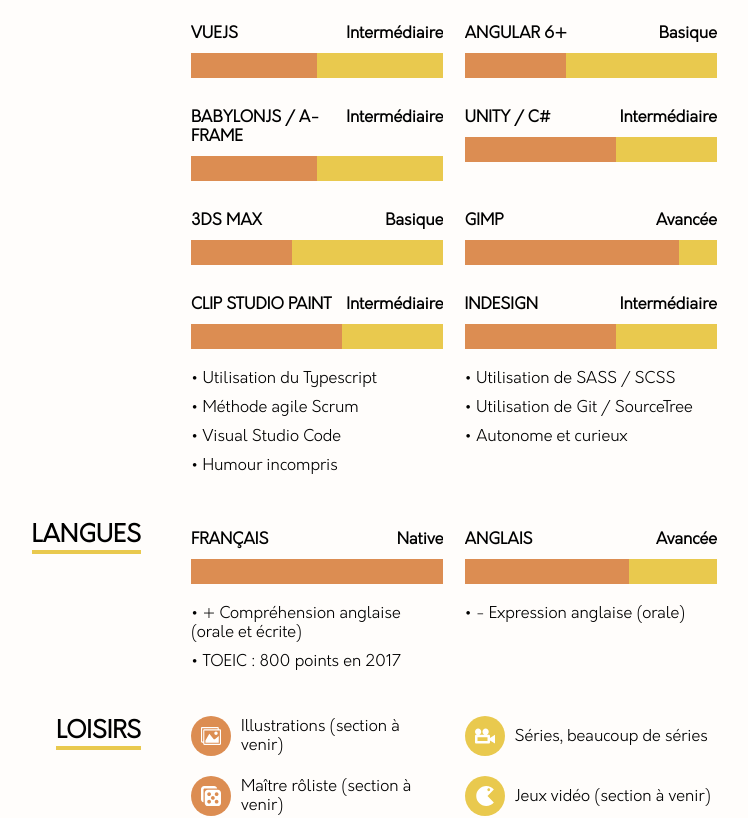
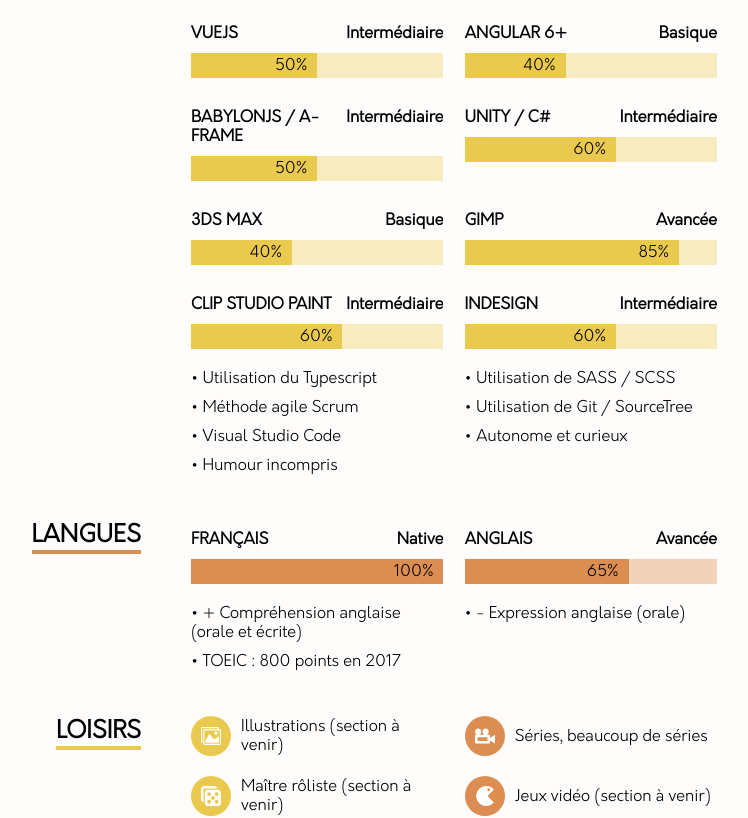
Before and after one commit to Spefire/CV, a Vue app: page / in a window 1280 px wide. Shown: the part 3100-3918 px from the top of the page, without its empty margins (307-1055 px from the left). Built offline with nearby package versions, Linux system fonts and the light colour scheme; what vue-typed-js would draw is missing.

Commit message:
Style(skills): Add dynamic bar, change colors of languages and hobbies

```diff
--- a/src/components/hobbie-state/HobbieState.scss
+++ b/src/components/hobbie-state/HobbieState.scss
@@ -9,7 +9,7 @@
     margin-left: 4%;
 
     .hobbie-img {
-      background-color: $primary-color;
+      background-color: $secondary-color;
     }
   }
 
@@ -19,7 +19,7 @@
     margin-right: 10px;
     padding: 10px;
     border-radius: 50%;
-    background-color: $secondary-color;
+    background-color: $primary-color;
 
     .hobbie-icon {
       height: 20px;
--- a/src/components/progress-bar/ProgressBar.scss
+++ b/src/components/progress-bar/ProgressBar.scss
@@ -31,14 +31,23 @@
   height: 25px;
   width: 100%;
   margin-bottom: 20px;
-  background-color: $primary-color;
+  background-color: lighten($primary-color, 25%);
+  overflow: hidden;
 
   @include mobile-only {
     margin-bottom: 10px;
   }
 
   .progress-bar-interne {
+    display: flex;
+    align-items: center;
+    justify-content: flex-end;
     height: 25px;
-    background-color: $secondary-color;
+    height: 25px;
+    background-color: $primary-color;
+
+    label {
+      margin-right: 10px;
+    }
   }
 }
--- a/src/components/progress-bar/ProgressBar.ts
+++ b/src/components/progress-bar/ProgressBar.ts
@@ -5,4 +5,22 @@
   @Prop(String) name!: string;
   @Prop(Number) value!: number;
   progressList = ["Basique", "Intermédiaire", "Avancée", "Native"];
+
+  initLevel = 0;
+  intervalID = -1;
+  increment = 1;
+
+  mounted() {
+    this.intervalID = setInterval(() => {
+      this.getLevelProgress(this.increment);
+    }, 10);
+  }
+
+  getLevelProgress(v: number) {
+    this.initLevel = Math.min(Math.floor(this.initLevel + v), this.value);
+  }
+
+  beforeDestroy() {
+    clearInterval(this.intervalID);
+  }
 }
--- a/src/components/progress-bar/ProgressBar.vue
+++ b/src/components/progress-bar/ProgressBar.vue
@@ -8,10 +8,9 @@
       <h4 v-else-if="100 <= value">{{ progressList[3] }}</h4>
     </div>
     <div class="progress-bar-externe">
-      <div
-        class="progress-bar-interne"
-        v-bind:style="{ width: value + '%' }"
-      ></div>
+      <div class="progress-bar-interne" :style="{ width: initLevel + '%' }">
+        <label>{{ initLevel + "%" }}</label>
+      </div>
     </div>
   </div>
 </template>
--- a/src/views/languages/Languages.scss
+++ b/src/views/languages/Languages.scss
@@ -5,6 +5,18 @@
 
   @include tablet-only {
     padding: 0 5% 35px 5%;
+  }
+
+  .section-title {
+    border-bottom: 4px solid $secondary-color;
+  }
+
+  .progress-bar-externe {
+    background-color: lighten($secondary-color, 25%) !important;
+
+    .progress-bar-interne {
+      background-color: $secondary-color;
+    }
   }
 
   ul {
--- a/src/views/languages/Languages.vue
+++ b/src/views/languages/Languages.vue
@@ -16,11 +16,13 @@
         <li
           v-for="(otherLanguage, index) in otherLanguageList"
           v-bind:key="'otherLanguageList' + index"
-        >{{ otherLanguage }}</li>
+        >
+          {{ otherLanguage }}
+        </li>
       </ul>
     </div>
   </div>
 </template>
 
 <script lang="ts" src="./Languages.ts"></script>
-<style scoped lang="scss" src="./Languages.scss"></style>
+<style lang="scss" src="./Languages.scss"></style>
```
